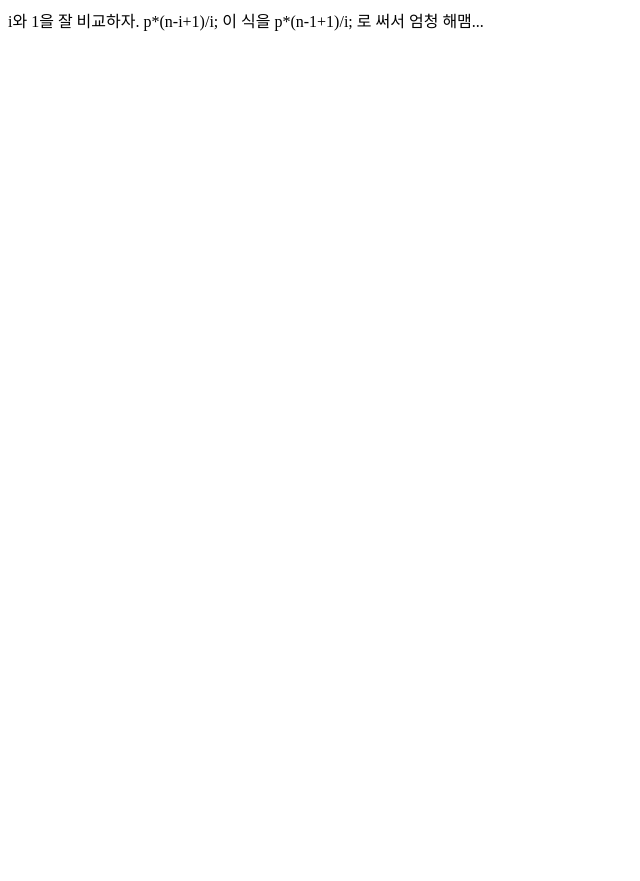
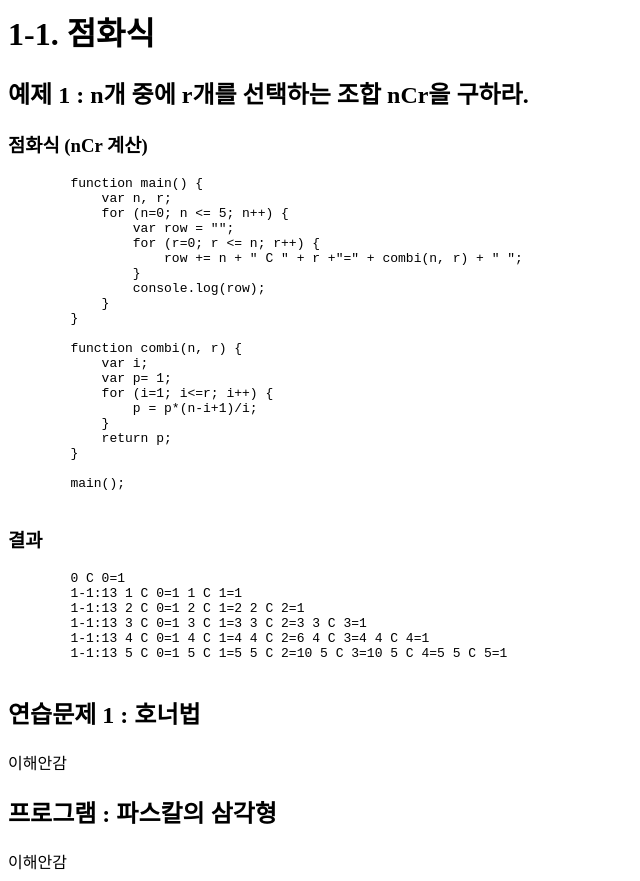
Before and after one commit to ezaurum/algorithm-study, a plain HTML site: page chapter-01/byulnim.kim/1-1.html in a window 1280 px wide. Shown: the whole page, without its empty margins (0-640 px from the left). Before the commit the page ends 800 px from the top, so only its background shows below. Drawn offline with Linux system fonts and the light colour scheme.

```diff
--- a/chapter-01/byulnim.kim/1-1.html
+++ b/chapter-01/byulnim.kim/1-1.html
@@ -6,11 +6,11 @@
         function main() {
             var n, r;
             for (n=0; n <= 5; n++) {
+                var row = "";
                 for (r=0; r <= n; r++) {
-                    //document.getElementsByTagName("body").append
-                    console.log(n + " C " + r +"=" + combi(n, r));
+                    row += n + " C " + r +"=" + combi(n, r) + " ";
                 }
-                console.log("------");
+                console.log(row);
             }
         }
 
@@ -27,6 +27,46 @@
     </script>
   </head>
   <body>
-    i와 1을 잘 비교하자. p*(n-i+1)/i; 이 식을 p*(n-1+1)/i; 로 써서 엄청 해맴...
+    <h1>1-1. 점화식</h1>
+    <div>
+        <h2>예제 1 : n개 중에 r개를 선택하는 조합 nCr을 구하라.</h2>
+        <h3>점화식 (nCr 계산)</h3>
+        <pre>
+        function main() {
+            var n, r;
+            for (n=0; n &lt;= 5; n++) {
+                var row = "";
+                for (r=0; r &lt;= n; r++) {
+                    row += n + " C " + r +"=" + combi(n, r) + " ";
+                }
+                console.log(row);
+            }
+        }
+
+        function combi(n, r) {
+            var i;
+            var p= 1;
+            for (i=1; i&lt;=r; i++) {
+                p = p*(n-i+1)/i;
+            }
+            return p;
+        }
+
+        main();
+        </pre>
+        <h3>결과</h3>
+        <pre>
+        0 C 0=1
+        1-1:13 1 C 0=1 1 C 1=1
+        1-1:13 2 C 0=1 2 C 1=2 2 C 2=1
+        1-1:13 3 C 0=1 3 C 1=3 3 C 2=3 3 C 3=1
+        1-1:13 4 C 0=1 4 C 1=4 4 C 2=6 4 C 3=4 4 C 4=1
+        1-1:13 5 C 0=1 5 C 1=5 5 C 2=10 5 C 3=10 5 C 4=5 5 C 5=1
+        </pre>
+        <h2>연습문제 1 : 호너법</h2>
+        이해안감
+        <h2>프로그램 : 파스칼의 삼각형</h2>
+        이해안감
+    </div>
   </body>
 </html>
```
Also changed, not shown: chapter-01/byulnim.kim/1-2.html (added, +78 -0 lines).
